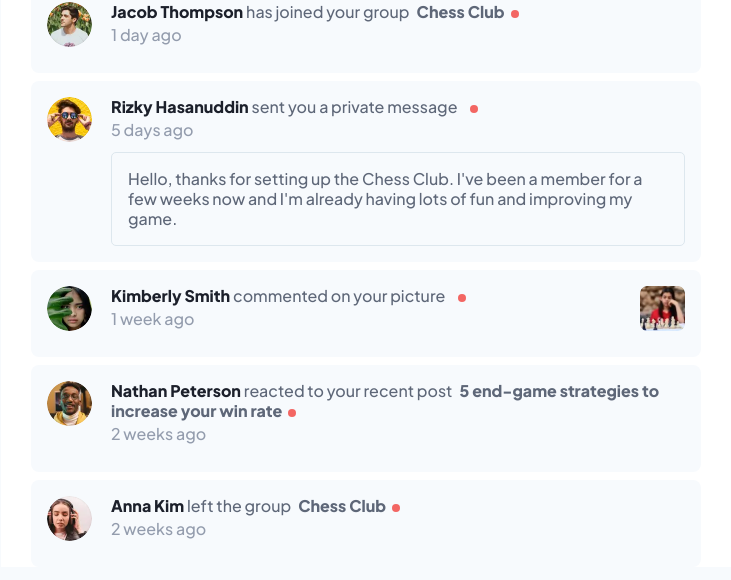
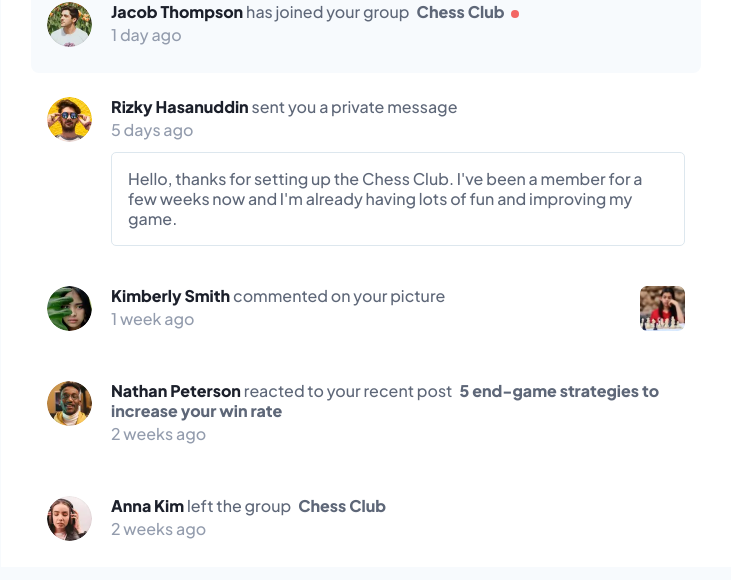
Before and after one commit to miguelzaga/notifications-page, a React (Vite) app: page / in a window 1280 px wide. Shown: the part 362-942 px from the top of the page, without its empty margins (274-1005 px from the left). Built offline with nearby package versions, Linux system fonts and the light colour scheme.

Commit message:
added dynamic react states

```diff
--- a/src/App.js
+++ b/src/App.js
@@ -3,15 +3,42 @@ import Notification from "./components/Notification.js";
 import notificationsData from "/src/data/notificationsData.json";
 
 function App() {
+  var initial  = {
+    indexes:  notificationsData.data.map((el, index) => index < 3 ),
+    count: undefined,
+    updateCount: function (){
+      this.count = this.indexes.reduce((acc,isUnread) => acc + isUnread ,0)
+    }
+  }
+  initial.updateCount();
+  var [unread, setUnread] = useState(initial);
+  var [count, setCount] = useState(unread.count);
+
+  function readIndex (index){
+    unread.indexes[index] = false;
+    readUpdate(unread);
+  }
+
+  function readAll (){
+    unread.indexes.fill(false);
+    readUpdate(unread);
+  }
+
+  function readUpdate(newUnread) {
+    unread.updateCount();
+    setUnread(unread);
+    setCount(unread.count);
+  }
+
   return (
     <main className="main">
       <header className="header">
         <h1 className="header__title">
           Notifications
-          <b className="header__number">3</b>
+          <b className="header__number">{count}</b>
         </h1>
 
-        <button className="header__btn">Mark all as read</button>
+        <button onClick={readAll} className="header__btn">Mark all as read</button>
       </header>
       <ul className="notifications">
         {notificationsData.data.map(function (
@@ -20,6 +47,7 @@ function App() {
         ) {
           return (
             <Notification
+              handleRead={() => readIndex(index)}
               id={id}
               key={`notification-${index}`}
               avatar={avatar}
@@ -29,6 +57,7 @@ function App() {
               date={date}
               message={message}
               image={image}
+              unread={unread.indexes[index]}
             />
           );
         })}
--- a/src/components/Notification.js
+++ b/src/components/Notification.js
@@ -8,9 +8,11 @@ function Notification({
   date,
   message,
   image,
+  unread,
+  handleRead,
 }) {
   return (
-    <li className="notification notification--unread">
+    <li tabIndex="0" className={`notification ${unread ? "notification--unread" : ""}`} onBlur={handleRead}>
       <img className="notification__avatar" src={avatars[id]} alt="" />
       <div className="notification__container">
         <p className="notification__text">
```
